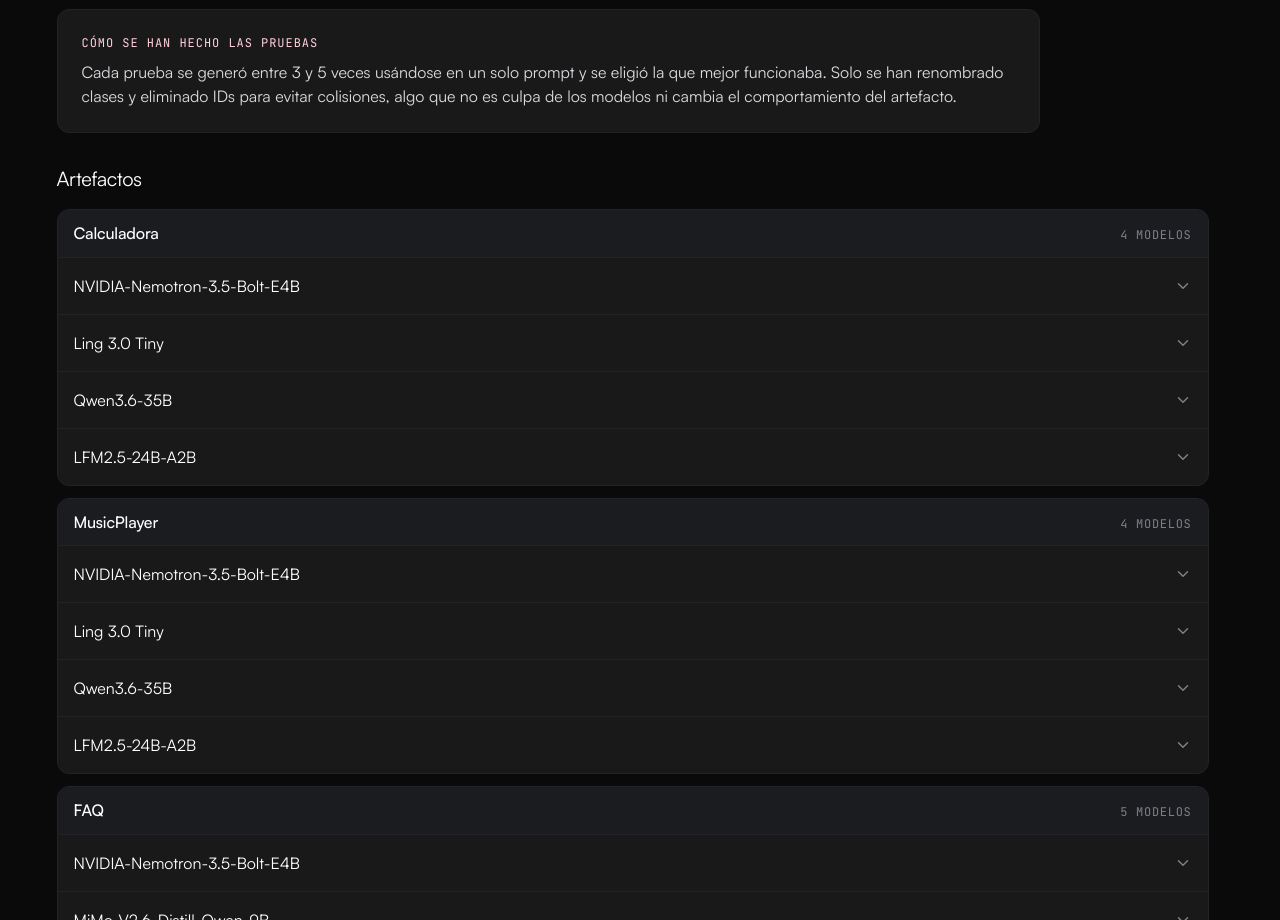
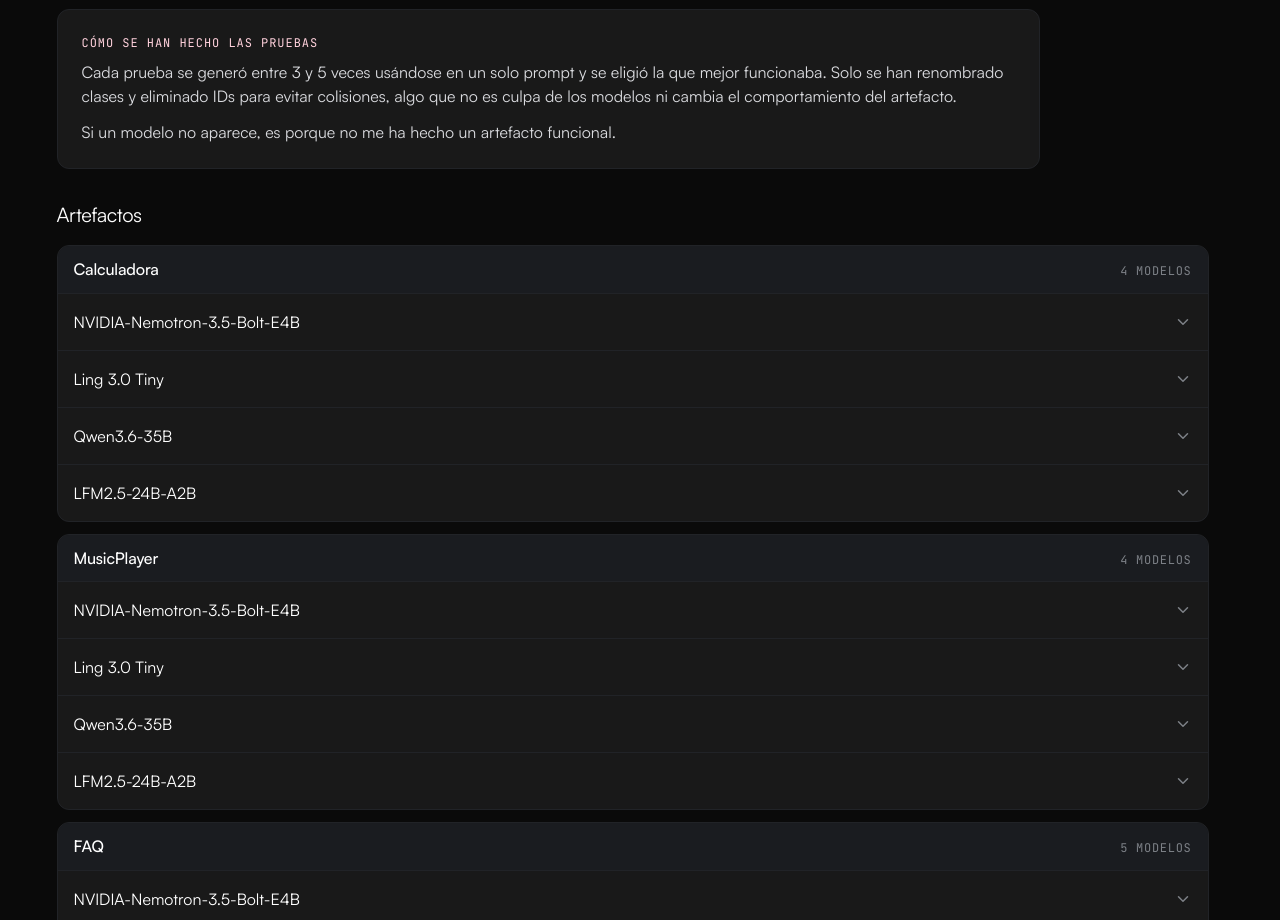
Before and after one commit to igisbert/lowvram, an Astro site: page /llm in a window 1280 px wide. Shown: the part 3220-4140 px from the top of the page. Built offline with nearby package versions, Linux system fonts and the light colour scheme; Astro itself is replaced by a stand-in of ours.

Commit message:
Add clarification about model artifact functionality in llm.astro

```diff
--- a/package.json
+++ b/package.json
@@ -14,6 +14,6 @@
   "dependencies": {
     "@fontsource-variable/jetbrains-mono": "^5.3.0",
     "@lucide/astro": "^1.55.0",
-    "astro": "^7.3.8"
+    "astro": "^7.4.5"
   }
 }
--- a/src/pages/llm.astro
+++ b/src/pages/llm.astro
@@ -96,6 +96,10 @@ const invoiceMiMoJson = JSON.stringify(invoiceMiMo, null, 2);
           se eligió la que mejor funcionaba. Solo se han renombrado clases y
           eliminado IDs para evitar colisiones, algo que no es culpa de los
           modelos ni cambia el comportamiento del artefacto.
+        </p>
+        <p>
+          Si un modelo no aparece, es porque no me ha hecho un artefacto
+          funcional.
         </p>
       </TextBox>
 
```
Also changed, not shown: pnpm-lock.yaml.
